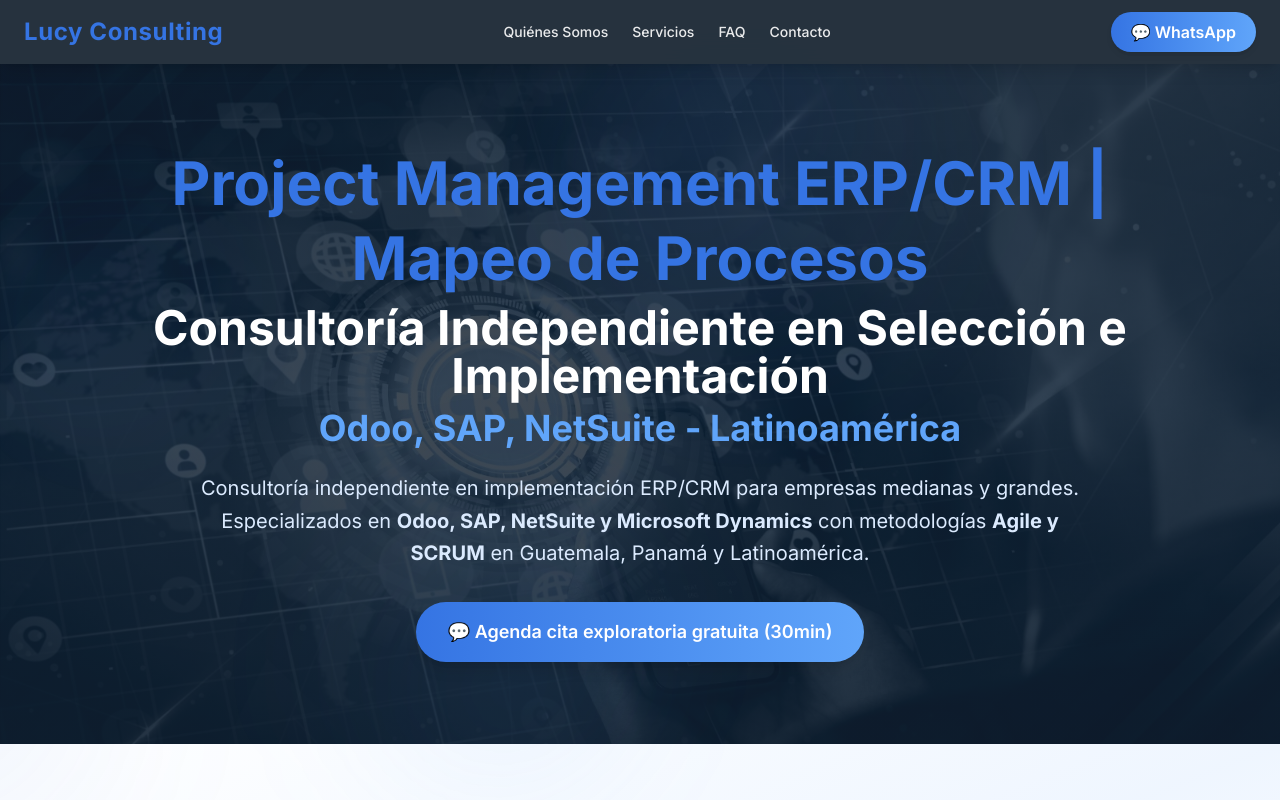
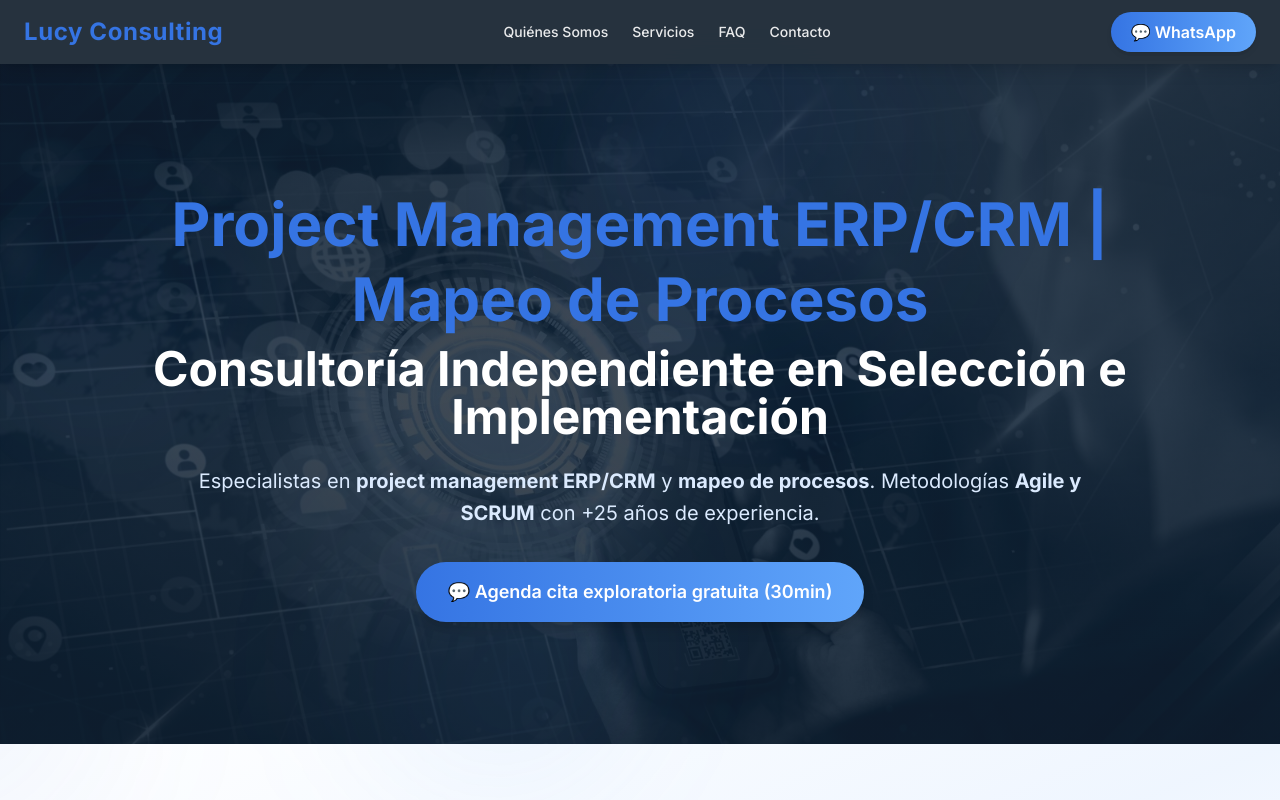
Before and after one commit to jcmrpty/lucy-consulting, a Next.js app: page / in a window 1280 px wide. Shown: the top 800 px of the page. Built offline with nearby package versions, Linux system fonts and the light colour scheme.

Commit message:
Optimizar hero: párrafo más conciso y keywords efectivas

```diff
--- a/src/app/layout.tsx
+++ b/src/app/layout.tsx
@@ -8,7 +8,7 @@
 // ✅ METADATA API NEXT.JS 15 - Aplicando checklist SEO completo
 export const metadata: Metadata = {
   // Meta básicos optimizados (Checklist #1)
-  title: 'Project Management ERP/CRM | Consultoría Independiente Guatemala Centroamérica',
+  title: 'Project Management ERP/CRM | Guatemala Panamá',
   description: 'Consultoría independiente ERP/CRM en Centroamérica. Implementación Odoo, SAP, NetSuite en Guatemala y Panamá. +25 años experiencia transformando empresas.',
 
   // Keywords estratégicas
--- a/src/app/page.tsx
+++ b/src/app/page.tsx
@@ -30,17 +30,14 @@
         Consultoría Independiente en Selección e Implementación
       </span>
       <span className="text-[#60A5FA] text-xl md:text-3xl lg:text-4xl block">
-        Odoo, SAP, NetSuite - Latinoamérica
       </span>
     </h1>
 
-    {/* Párrafo optimizado 25-50 palabras (Checklist correcto) */}
-    <p className="text-lg md:text-xl text-blue-100 mb-8 max-w-4xl mx-auto leading-relaxed">
-      Consultoría independiente en implementación ERP/CRM para empresas medianas y grandes.
-      Especializados en <strong>Odoo, SAP, NetSuite y Microsoft Dynamics</strong> con
-      metodologías <strong>Agile y SCRUM</strong> en Guatemala, Panamá y Latinoamérica.
-    </p>
-
+   {/* Párrafo optimizado y conciso */}
+<p className="text-lg md:text-xl text-blue-100 mb-8 max-w-4xl mx-auto leading-relaxed">
+  Especialistas en <strong>project management ERP/CRM</strong> y <strong>mapeo de procesos</strong>.
+  Metodologías <strong>Agile y SCRUM</strong> con +25 años de experiencia.
+</p>
     {/* CTAs Hero con tracking GA4/GTM (Checklist #9) */}
     <div className="flex flex-col sm:flex-row gap-4 justify-center items-center">
       <a
```
